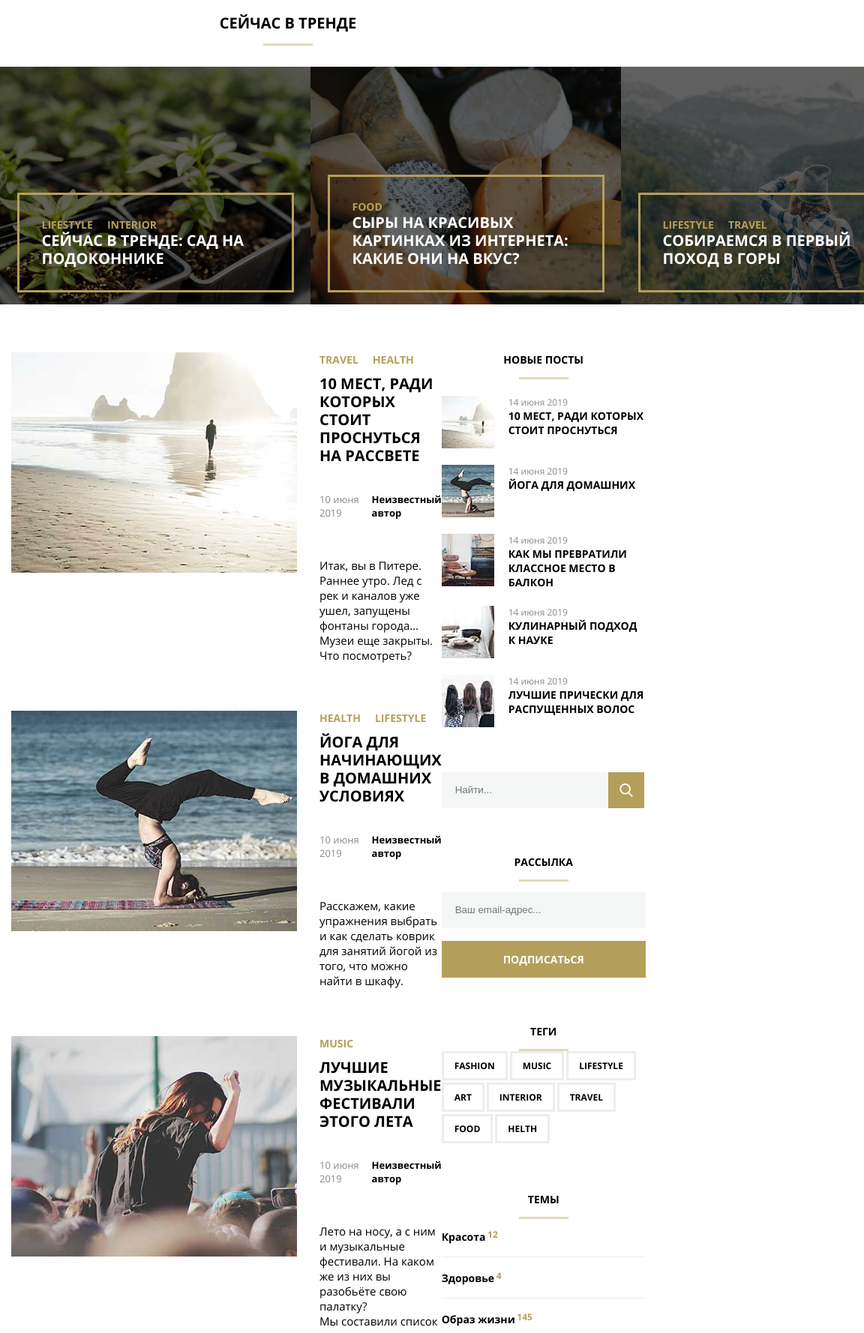
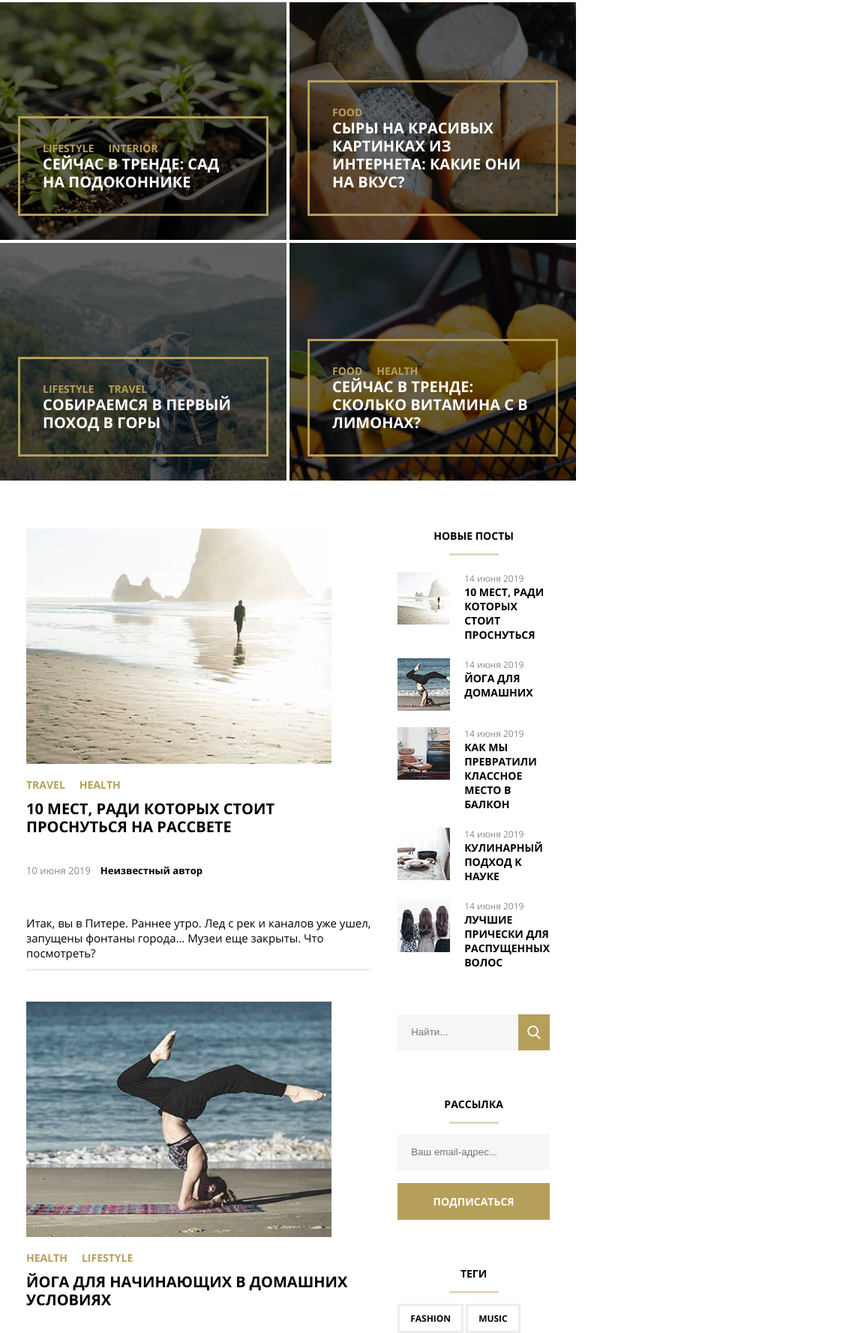
Before and after one commit to illegalkris/MQ-diploma, a plain HTML site: page index.html in a window 768 px wide. Shown: the part 518-2296 px from the top of the page at 75% size, 1152 px wide, since content can reach past the window. Drawn offline with Linux system fonts and the light colour scheme; files whose address does not match are found by name.

Commit message:
второй вариант диплома
частично адаптировала сайт

```diff
--- a/css/style.css
+++ b/css/style.css
@@ -62,7 +62,7 @@
     background-repeat: no-repeat;
     background-size: cover;
     position: relative;
-    padding: 30px 0;
+    padding: 30px 0 80px;
   }
 
   @media (min-width: 641px) and (max-width: 1200px) {
@@ -94,6 +94,12 @@
     margin: auto;
     z-index: 1;
     position: relative;
+  }
+
+  @media (min-width: 641px) and (max-width: 1200px) {
+    .header-wrapper {
+      padding: 0 35px;
+    }
   }
 
   @media (max-width: 640px) {
@@ -131,7 +137,6 @@
       width: 23px;
       height: 20px;
       position: absolute;
-      top: 52px;
       right: 32px;
 
       display: flex;
@@ -199,13 +204,14 @@
     margin: auto;
     text-align: center;
     max-width: 800px;
-    padding: 120px 0;
+    margin-top: 120px;
     font-family: OpenSansBold, sans-serif;
   }
 
   @media (min-width: 641px) and (max-width: 1200px) {
     .title {
       font-size: 4rem;
+      margin-top: 104px;
     }
   }
 
@@ -225,6 +231,11 @@
     }
   }
 
+  @media (min-width: 641px) and (max-width: 1200px) {
+    .trends {
+      flex-wrap: wrap;
+    }
+  }
 
   .trends-wrapper {
     margin-top: 55px;
@@ -285,8 +296,7 @@
 
   .trend-header {
     border: #b59f5b solid 3px;
-    flex-shrink: 0;
-    width: 369px;
+    flex-shrink: 1;
     padding: 30px;
     margin-bottom: 16px;
     position: relative;
@@ -298,49 +308,64 @@
   }
  }
 
+@media (min-width: 641px) and (max-width: 1200px) {
+  .trend:nth-child(2n + 2) {
+    margin-left: 4px;
+  }
+
+  .trend:nth-child(1n + 3) {
+    margin-top: 4px;
+  }
+}
+
   .trend {
-    width: 414px;
-    height: 317px;
+    position: relative;
+    width: calc(25% - 3px);
+    min-height: 317px;
     display: flex;
-    flex-shrink: 0;
+    flex-shrink: 1;
     align-items: flex-end;
     justify-content: center;
+    padding: 16px 24px;
+
+    background-repeat: no-repeat;
+    background-size: cover;
   }
 
   @media (max-width: 640px) {
     .trend {
-      width: 100vw;
+      width: 100%;
+    }
+  }
+
+  @media (min-width: 641px) and (max-width: 1200px) {
+    .trend {
+      width: calc(50% - 2px);
     }
   }
 
   .trend-first {
     background-image: url(../img/trend1.jpg);
-    background-repeat: no-repeat;
   }
 
 
   .trend-second {
     background-image: url(../img/trend2.jpg);
-    background-repeat: no-repeat;
   }
 
   .trend-third {
     background-image: url(../img/trend3.jpg);
-    background-repeat: no-repeat;
   }
 
   .trend-fourth {
     background-image: url(../img/trend4.jpg);
-    background-repeat: no-repeat;
   }
 
-  .trend-first::before,
-  .trend-second::before,
-  .trend-third::before,
-  .trend-fourth::before  {
+  .trend::before  {
     position: absolute;
-    width: 414px;
-    height: 317px;
+    top: 0;
+    width: 100%;
+    height: 100%;
     background-color: #000;
     opacity: 0.6;
     content: "";
@@ -360,6 +385,12 @@
     justify-content: space-between;
   }
 
+@media (min-width: 641px) and (max-width: 1200px) {
+  .content-wrapper {
+    padding: 0 35px;
+  }
+}
+
 @media (max-width: 640px) {
   .content-wrapper {
     flex-wrap: wrap;
@@ -377,9 +408,11 @@
     align-items: flex-start;
   }
 
-  @media (max-width: 640px) {
+  @media (max-width: 1200px) {
     .post {
       flex-wrap: wrap;
+      border-bottom: 3px solid #eee;
+      padding-bottom: 11px;
     }
   }
 
@@ -387,14 +420,46 @@
     margin-top: 64px;
   }
 
+ @media (max-width: 640px) {
+  .post:not(:first-child) {
+    margin-top: 35px;
+  }
+ }
+
+ @media (min-width: 641px) and (max-width: 1200px) {
+  .post:not(:first-child) {
+    margin-top: 41px;
+  }
+ }
+
   .post-photo {
     background-color: #eff6f1;
     width: 381px;
   }
 
+  @media (max-width: 640px) {
+    .post-photo {
+      width: 100%;
+    }
+  }
+
+  @media (min-width: 641px) and (max-width: 1200px) {
+    .post-photo {
+      width: calc(55vw - 15px);
+      margin-bottom: 12px;
+    }
+  }
+
   .post-header {
     margin-left: 30px;
     display: block;
+  }
+
+  @media (max-width: 1200px) {
+    .post-header {
+      margin-left: 0;
+      margin-top: 6px;
+    }
   }
 
   .tags-post-list {
@@ -462,13 +527,33 @@
     max-width: 272px;
   }
 
+  @media (max-width: 640px) {
+    .side-bar  {
+      max-width: 100vw;
+    }
+  }
+
+  @media (min-width: 641px) and (max-width: 1200px) {
+    .side-bar {
+      margin-left: 35px;
+    }
+  }
+
   /*latest-posts*/
 
+
+  @media (max-width: 640px) {
+    .latest-posts {
+      margin-top: 44px;
+    }
+  }
 
   .latest-post {
     display: flex;
     margin-top: 22px;
   }
+
+
 
   .latest-post:first-child {
     margin-top: 0;
@@ -525,16 +610,26 @@
 
   /*search*/
 
+
+  .search-label {
+    width: 100%;
+  }
+
   .search {
     margin-top: 60px;
     display: flex;
-    width: 272px;
+  }
+
+  @media (max-width: 640px) {
+    .search-section {
+      width: 100%;
+    }
   }
 
   .search-field {
     box-sizing: border-box;
     height: 48px;
-    width: 222px;
+    width: 100%;
     background-color: #f4f7f6;
     border: none;
     padding: 18px;
@@ -585,7 +680,7 @@
   .sub-field {
     box-sizing: border-box;
     height: 48px;
-    width: 272px;
+    width: 100%;
     background-color: #f4f7f6;
     border: none;
     padding: 18px;
@@ -600,7 +695,7 @@
 
     box-sizing: border-box;
     height: 49px;
-    width: 272px;
+    width: 100%;
     background-color: #b59f5b;
     border: none;
     margin-top: 17px;
@@ -624,6 +719,7 @@
     color: #000;
     text-transform: uppercase;
     text-align: center;
+    margin-bottom: 14px;
   }
 
   .tags-title:after {
@@ -693,7 +789,6 @@
   .category {
     list-style-type: none;
     display: block;
-    height: 39px;
     padding-left: 0;
     border-bottom: 1px solid #eeeeee;
 
@@ -751,23 +846,47 @@
 
   .shop-items {
     display: flex;
+    justify-content: space-between;
   }
 
   @media (max-width: 640px) {
     .shop-items {
       flex-wrap: wrap;
+      margin: 0 auto;
     }
   }
 
+  @media (min-width: 641px) and (max-width: 1200px) {
+    .shop-items {
+      flex-wrap: wrap;
+    }
+
+    .shop-item {
+      width: calc(50% - 45px);
+    }
+  }
+
+
   .shop-item-photo {
-    margin-left: 23px;
+    margin: 0 23px;
+  }
+
+  @media (max-width: 640px) {
+    .shop-item-photo {
+      margin: 0 auto;
+    }
+  }
+
+  @media (min-width: 641px) and (max-width: 1200px) {
+    .shop-item-photo {
+      margin: 0 auto;
+    }
   }
 
   .shop-item-content {
-    width: 346px;
-    height: 265px;
     position: relative;
     top: -30px;
+    height: 267px;
     display: flex;
     flex-wrap: wrap;
     justify-content: space-between;
@@ -775,9 +894,35 @@
     padding: 21px;
   }
 
-  .shop-item-content:nth-child(1n + 2) {
-    margin-right: 66px;
+
+  .shop-item-second {
+    margin: 0 66px;
   }
+
+  @media (max-width: 640px) {
+    .shop-item-second {
+      margin: 0;
+    }
+
+    .shop-item-content:nth-child(1n + 2) {
+      margin: 0 15px;
+    }
+  }
+
+  @media (min-width: 641px) and (max-width: 1200px) {
+    .shop-item-second {
+      margin: 0;
+    }
+
+    .shop-item:nth-child(2n + 2) {
+      margin: 0 34px 0 22px;
+    }
+
+    .shop-item:nth-child(2n + 1) {
+      margin-left: 34px;
+    }
+  }
+
 
   .shop-item-title {
     font-family: OpenSansBold, Arial, sans-serif;
@@ -785,12 +930,14 @@
     text-transform: uppercase;
     color:#000;
     margin-top: 20px;
+    margin-bottom: 6px;
   }
 
   .shop-item-description {
     font-family: OpenSansRegular, Arial, sans-serif;
     font-size: 1.5rem;
     color: #000;
+    margin-bottom: 20px;
   }
 
   .shop-item-link {
--- a/index.html
+++ b/index.html
@@ -51,7 +51,7 @@
                   <li><a href="#0" class="trend-tag">Lifestyle</a></li>
                   <li><a href="#0" class="trend-tag">Interior</a></li>
                 </ul>
-                <a href="#0" class="trend-title">Сейчас в тренде: сад  на подоконнике</a>
+                <h4><a href="#0" class="trend-title">Сейчас в тренде: сад  на подоконнике</a></h4>
               </div>
            </article>
 
@@ -60,7 +60,7 @@
                 <ul class="tags-trend-list">
                   <li><a href="#0" class="trend-tag">Food</a></li>
                 </ul>
-                <a href="#0" class="trend-title">Сыры на красивых  картинках из интернета: какие они на вкус?</a>
+                <h4><a href="#0" class="trend-title">Сыры на красивых  картинках из интернета: какие они на вкус?</a></h4>
               </div>
             </article>
 
@@ -70,7 +70,7 @@
                   <li><a href="#0" class="trend-tag">Lifestyle</a></li>
                   <li><a href="#0" class="trend-tag">Travel</a></li>
                 </ul>
-                <a href="#0" class="trend-title">Собираемся в первый поход в горы</a>
+                <h4><a href="#0" class="trend-title">Собираемся в первый поход в горы</a></h4>
               </div>
             </article>
 
@@ -80,7 +80,7 @@
                   <li><a href="#0" class="trend-tag">Food</a></li>
                   <li><a href="#0" class="trend-tag">Health</a></li>
                 </ul>
-                <a href="#0" class="trend-title">Сейчас в тренде: сколько витамина C в лимонах?</a>
+                <h4><a href="#0" class="trend-title">Сейчас в тренде: сколько витамина C в лимонах?</a></h4>
               </div>
             </article>
           </div>
@@ -287,8 +287,10 @@
                 </a>
               </div>
             </article>
+          </section>
+          <section class="search-section">
             <form class="search">
-              <label>
+              <label class="search-label">
                 <span class="description">Поле поиска</span>
                 <input type="search" class="search-field" placeholder="Найти..." required>
               </label>
@@ -307,7 +309,6 @@
               </label>
               <button class="button-sub">
                 Подписаться
-                <span class="description">Подписаться</span>
               </button>
             </form>
           </section>
@@ -363,7 +364,12 @@
             <h3 class="shop-title">Наши изделия</h3>
             <div class="shop-items">
               <article class="shop-item shop-item-first">
-                <img class="shop-item-photo" src="img/shop-item-desk1.jpg" alt="подушка">
+                <picture class="shop-item-photo">
+                  <source  media="(max-width: 640px)" srcset="img/shop-item-mobile1.jpg">
+                  <source media="(max-width: 1200px)" srcset="img/shop-item-tablet1.jpg">
+                  <source  media="(min-width: 1201px)" srcset="img/shop-item-desk1.jpg">
+                  <img class="shop-item-photo" src="img/shop-item-desk1.jpg" alt="подушка">
+                </picture>
                 <div class="shop-item-content">
                   <h4 class="shop-item-title">Подушки на диван</h4>
                   <p class="shop-item-description">Набор из двух подушек с модными принтами.
@@ -376,8 +382,14 @@
                 </div>
               </article>
 
-              <article class="shop-item shop-item-second">
-                <img class="shop-item-photo" src="img/shop-item-desk2.jpg" alt="Кукла «Зайчик»">
+              <article  class="shop-item shop-item-second">
+                <picture  class="shop-item-photo">
+                  <source  media="(min-width: 1px)"srcset="img/shop-item-mobile2.jpg" >
+                  <source media="(min-width: 641pxpx)"  srcset="img/shop-item-tablet2.jpg">
+                  <source  media="(min-width: 1201px)" srcset="img/shop-item-desk2.jpg">
+                  <img class="shop-item-photo" src="img/shop-item-desk2.jpg" alt="Кукла «Зайчик»">
+                </picture>
+
                 <div class="shop-item-content">
                   <h4 class="shop-item-title">Кукла «Зайчик»</h4>
                   <p class="shop-item-description">Интерьерная рукодельная кукла «Зайчик», созданию которой посвящена
@@ -390,7 +402,13 @@
               </article>
 
               <article class="shop-item shop-item-third">
-                <img class="shop-item-photo" src="img/shop-item-desk3.jpg" alt="Шестиугольная рамка">
+                <picture class="shop-item-photo">
+                  <source  media="(min-width: 1px)" srcset="img/shop-item-mobile3.jpg">
+                  <source  media="(min-width: 641px)" srcset="img/shop-item-tablet3.jpg">
+                  <source  media="(min-width: 1201px)" srcset="img/shop-item-desk3.jpg">
+                  <img  src="img/shop-item-desk3.jpg" alt="Шестиугольная рамка">
+                </picture>
+
                 <div class="shop-item-content">
                   <h4 class="shop-item-title">Шестиугольная рамка</h4>
                   <p class="shop-item-description">Необычная рамка для украшения дома из видео
--- a/style.css
+++ b/style.css
@@ -62,7 +62,7 @@
     background-repeat: no-repeat;
     background-size: cover;
     position: relative;
-    padding: 30px 0;
+    padding: 30px 0 80px;
   }
 
   @media (min-width: 641px) and (max-width: 1200px) {
@@ -94,6 +94,12 @@
     margin: auto;
     z-index: 1;
     position: relative;
+  }
+
+  @media (min-width: 641px) and (max-width: 1200px) {
+    .header-wrapper {
+      padding: 0 35px;
+    }
   }
 
   @media (max-width: 640px) {
@@ -131,7 +137,6 @@
       width: 23px;
       height: 20px;
       position: absolute;
-      top: 52px;
       right: 32px;
 
       display: flex;
@@ -199,13 +204,14 @@
     margin: auto;
     text-align: center;
     max-width: 800px;
-    padding: 120px 0;
+    margin-top: 120px;
     font-family: OpenSansBold, sans-serif;
   }
 
   @media (min-width: 641px) and (max-width: 1200px) {
     .title {
       font-size: 4rem;
+      margin-top: 104px;
     }
   }
 
@@ -225,6 +231,11 @@
     }
   }
 
+  @media (min-width: 641px) and (max-width: 1200px) {
+    .trends {
+      flex-wrap: wrap;
+    }
+  }
 
   .trends-wrapper {
     margin-top: 55px;
@@ -285,8 +296,7 @@
 
   .trend-header {
     border: #b59f5b solid 3px;
-    flex-shrink: 0;
-    width: 369px;
+    flex-shrink: 1;
     padding: 30px;
     margin-bottom: 16px;
     position: relative;
@@ -298,49 +308,64 @@
   }
  }
 
+@media (min-width: 641px) and (max-width: 1200px) {
+  .trend:nth-child(2n + 2) {
+    margin-left: 4px;
+  }
+
+  .trend:nth-child(1n + 3) {
+    margin-top: 4px;
+  }
+}
+
   .trend {
-    width: 414px;
-    height: 317px;
+    position: relative;
+    width: calc(25% - 3px);
+    min-height: 317px;
     display: flex;
-    flex-shrink: 0;
+    flex-shrink: 1;
     align-items: flex-end;
     justify-content: center;
+    padding: 16px 24px;
+
+    background-repeat: no-repeat;
+    background-size: cover;
   }
 
   @media (max-width: 640px) {
     .trend {
-      width: 100vw;
+      width: 100%;
+    }
+  }
+
+  @media (min-width: 641px) and (max-width: 1200px) {
+    .trend {
+      width: calc(50% - 2px);
     }
   }
 
   .trend-first {
     background-image: url(../img/trend1.jpg);
-    background-repeat: no-repeat;
   }
 
 
   .trend-second {
     background-image: url(../img/trend2.jpg);
-    background-repeat: no-repeat;
   }
 
   .trend-third {
     background-image: url(../img/trend3.jpg);
-    background-repeat: no-repeat;
   }
 
   .trend-fourth {
     background-image: url(../img/trend4.jpg);
-    background-repeat: no-repeat;
   }
 
-  .trend-first::before,
-  .trend-second::before,
-  .trend-third::before,
-  .trend-fourth::before  {
+  .trend::before  {
     position: absolute;
-    width: 414px;
-    height: 317px;
+    top: 0;
+    width: 100%;
+    height: 100%;
     background-color: #000;
     opacity: 0.6;
     content: "";
@@ -360,6 +385,12 @@
     justify-content: space-between;
   }
 
+@media (min-width: 641px) and (max-width: 1200px) {
+  .content-wrapper {
+    padding: 0 35px;
+  }
+}
+
 @media (max-width: 640px) {
   .content-wrapper {
     flex-wrap: wrap;
@@ -377,9 +408,11 @@
     align-items: flex-start;
   }
 
-  @media (max-width: 640px) {
+  @media (max-width: 1200px) {
     .post {
       flex-wrap: wrap;
+      border-bottom: 3px solid #eee;
+      padding-bottom: 11px;
     }
   }
 
@@ -387,14 +420,46 @@
     margin-top: 64px;
   }
 
+ @media (max-width: 640px) {
+  .post:not(:first-child) {
+    margin-top: 35px;
+  }
+ }
+
+ @media (min-width: 641px) and (max-width: 1200px) {
+  .post:not(:first-child) {
+    margin-top: 41px;
+  }
+ }
+
   .post-photo {
     background-color: #eff6f1;
     width: 381px;
   }
 
+  @media (max-width: 640px) {
+    .post-photo {
+      width: 100%;
+    }
+  }
+
+  @media (min-width: 641px) and (max-width: 1200px) {
+    .post-photo {
+      width: calc(55vw - 15px);
+      margin-bottom: 12px;
+    }
+  }
+
   .post-header {
     margin-left: 30px;
     display: block;
+  }
+
+  @media (max-width: 1200px) {
+    .post-header {
+      margin-left: 0;
+      margin-top: 6px;
+    }
   }
 
   .tags-post-list {
@@ -462,13 +527,33 @@
     max-width: 272px;
   }
 
+  @media (max-width: 640px) {
+    .side-bar  {
+      max-width: 100vw;
+    }
+  }
+
+  @media (min-width: 641px) and (max-width: 1200px) {
+    .side-bar {
+      margin-left: 35px;
+    }
+  }
+
   /*latest-posts*/
 
+
+  @media (max-width: 640px) {
+    .latest-posts {
+      margin-top: 44px;
+    }
+  }
 
   .latest-post {
     display: flex;
     margin-top: 22px;
   }
+
+
 
   .latest-post:first-child {
     margin-top: 0;
@@ -525,16 +610,26 @@
 
   /*search*/
 
+
+  .search-label {
+    width: 100%;
+  }
+
   .search {
     margin-top: 60px;
     display: flex;
-    width: 272px;
+  }
+
+  @media (max-width: 640px) {
+    .search-section {
+      width: 100%;
+    }
   }
 
   .search-field {
     box-sizing: border-box;
     height: 48px;
-    width: 222px;
+    width: 100%;
     background-color: #f4f7f6;
     border: none;
     padding: 18px;
@@ -585,7 +680,7 @@
   .sub-field {
     box-sizing: border-box;
     height: 48px;
-    width: 272px;
+    width: 100%;
     background-color: #f4f7f6;
     border: none;
     padding: 18px;
@@ -600,7 +695,7 @@
 
     box-sizing: border-box;
     height: 49px;
-    width: 272px;
+    width: 100%;
     background-color: #b59f5b;
     border: none;
     margin-top: 17px;
@@ -624,6 +719,7 @@
     color: #000;
     text-transform: uppercase;
     text-align: center;
+    margin-bottom: 14px;
   }
 
   .tags-title:after {
@@ -693,7 +789,6 @@
   .category {
     list-style-type: none;
     display: block;
-    height: 39px;
     padding-left: 0;
     border-bottom: 1px solid #eeeeee;
 
@@ -751,23 +846,47 @@
 
   .shop-items {
     display: flex;
+    justify-content: space-between;
   }
 
   @media (max-width: 640px) {
     .shop-items {
       flex-wrap: wrap;
+      margin: 0 auto;
     }
   }
 
+  @media (min-width: 641px) and (max-width: 1200px) {
+    .shop-items {
+      flex-wrap: wrap;
+    }
+
+    .shop-item {
+      width: calc(50% - 45px);
+    }
+  }
+
+
   .shop-item-photo {
-    margin-left: 23px;
+    margin: 0 23px;
+  }
+
+  @media (max-width: 640px) {
+    .shop-item-photo {
+      margin: 0 auto;
+    }
+  }
+
+  @media (min-width: 641px) and (max-width: 1200px) {
+    .shop-item-photo {
+      margin: 0 auto;
+    }
   }
 
   .shop-item-content {
-    width: 346px;
-    height: 265px;
     position: relative;
     top: -30px;
+    height: 267px;
     display: flex;
     flex-wrap: wrap;
     justify-content: space-between;
@@ -775,9 +894,35 @@
     padding: 21px;
   }
 
-  .shop-item-content:nth-child(1n + 2) {
-    margin-right: 66px;
+
+  .shop-item-second {
+    margin: 0 66px;
   }
+
+  @media (max-width: 640px) {
+    .shop-item-second {
+      margin: 0;
+    }
+
+    .shop-item-content:nth-child(1n + 2) {
+      margin: 0 15px;
+    }
+  }
+
+  @media (min-width: 641px) and (max-width: 1200px) {
+    .shop-item-second {
+      margin: 0;
+    }
+
+    .shop-item:nth-child(2n + 2) {
+      margin: 0 34px 0 22px;
+    }
+
+    .shop-item:nth-child(2n + 1) {
+      margin-left: 34px;
+    }
+  }
+
 
   .shop-item-title {
     font-family: OpenSansBold, Arial, sans-serif;
@@ -785,12 +930,14 @@
     text-transform: uppercase;
     color:#000;
     margin-top: 20px;
+    margin-bottom: 6px;
   }
 
   .shop-item-description {
     font-family: OpenSansRegular, Arial, sans-serif;
     font-size: 1.5rem;
     color: #000;
+    margin-bottom: 20px;
   }
 
   .shop-item-link {
```
